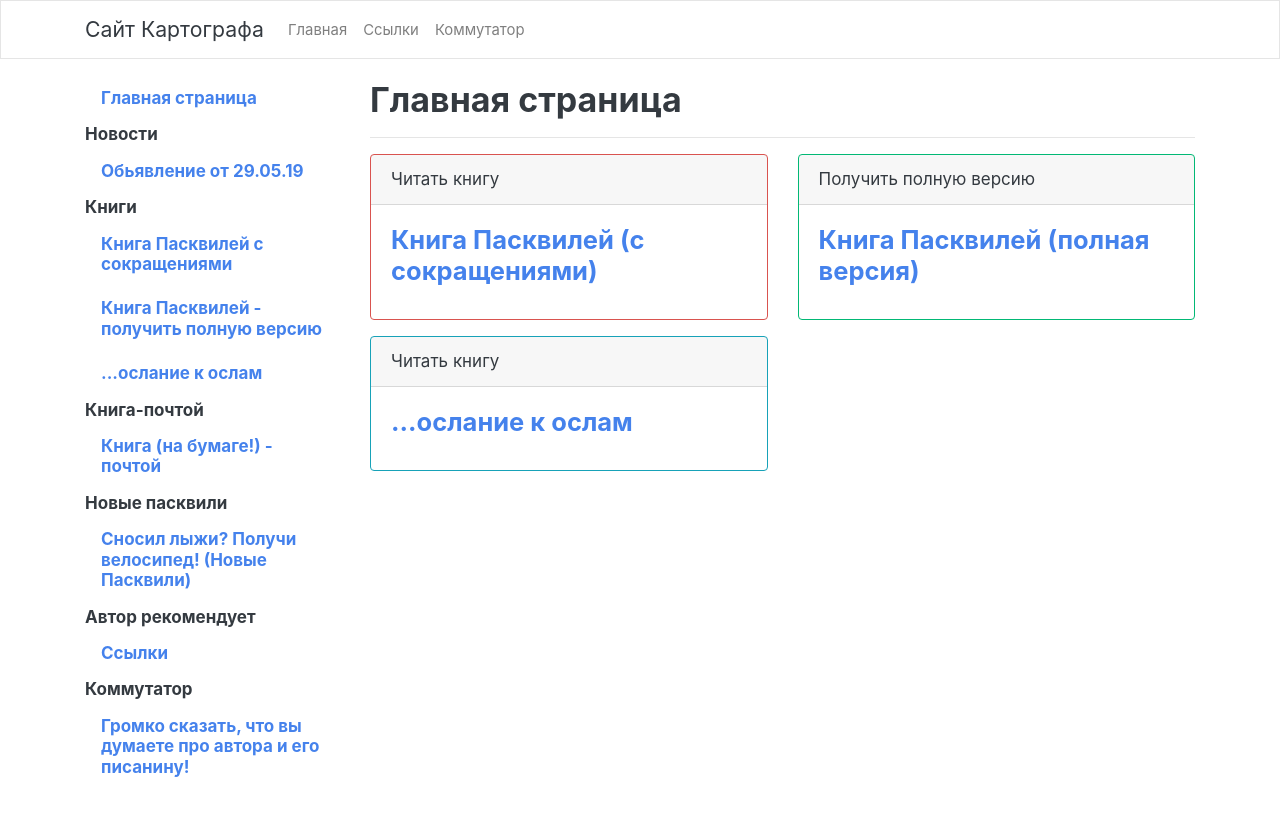
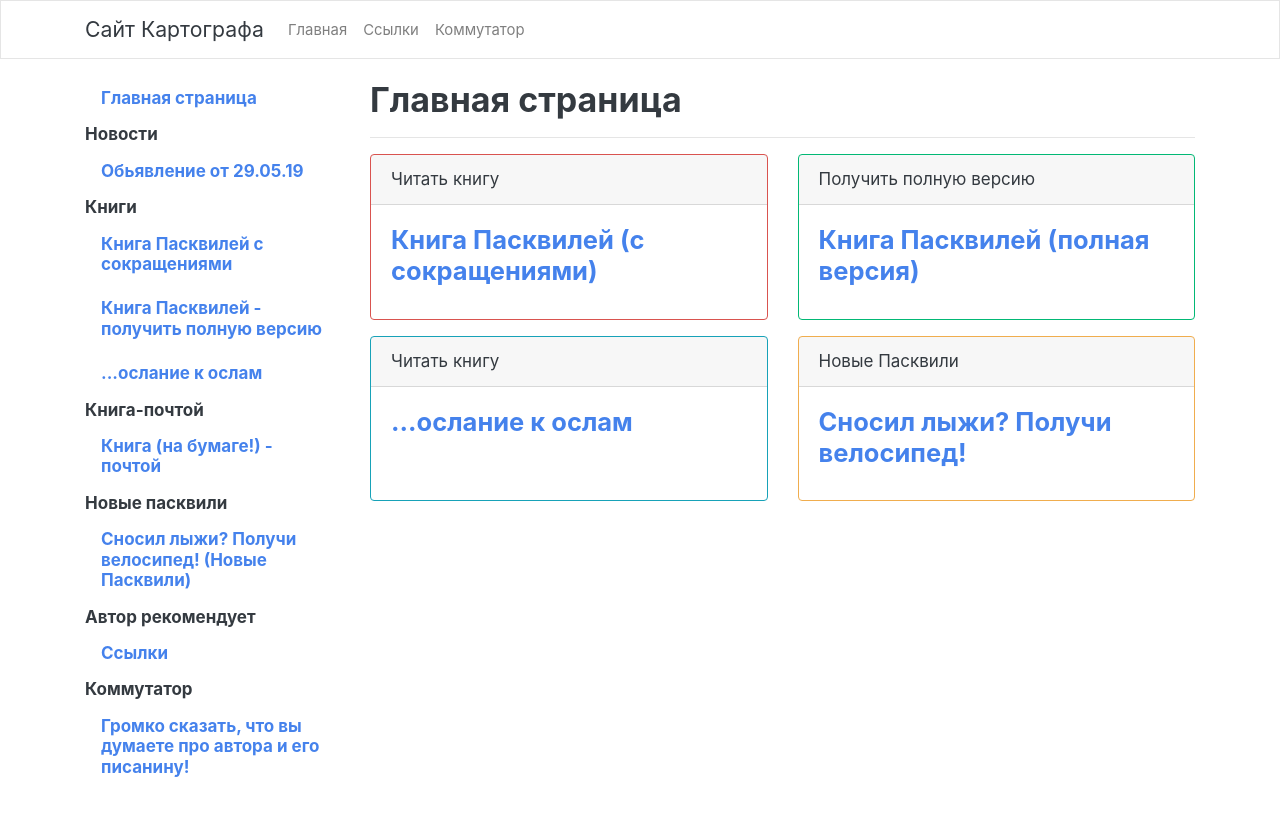
Before and after one commit to ngolosov/golosov.ru, a Jekyll site: the page built from index.html, in a window 1280 px wide. Shown: the top 816 px of the page. Built offline with Jekyll 4.4.1, drawn with Linux system fonts in a browser that asks for light colours.

Commit message:
Add files via upload

```diff
--- a/index.html
+++ b/index.html
@@ -39,11 +39,22 @@
 <div class="card border-info mb-3" >
   <div class="card-header">Читать книгу</div>
   <div class="card-body">
-    <h4 class="card-title"><a href="/donkey.html">...ослание к ослам</a></h4>
+    <h4 class="card-title"><a href="/donkey.html">...ослание к ослам<br/> <br/></a></h4>
 
   </div>
 </div>
 </div>
+
+<div class="col-md-6">
+<div class="card border-warning mb-3" >
+  <div class="card-header">Новые Пасквили</div>
+  <div class="card-body">
+    <h4 class="card-title"><a href="http://dedkf.pythonanywhere.com/new-paskv">Сносил лыжи? Получи велосипед!</a></h4>
+
+  </div>
+</div>
+</div>
+
 				</div>
 
                 <!--/right-->
```
